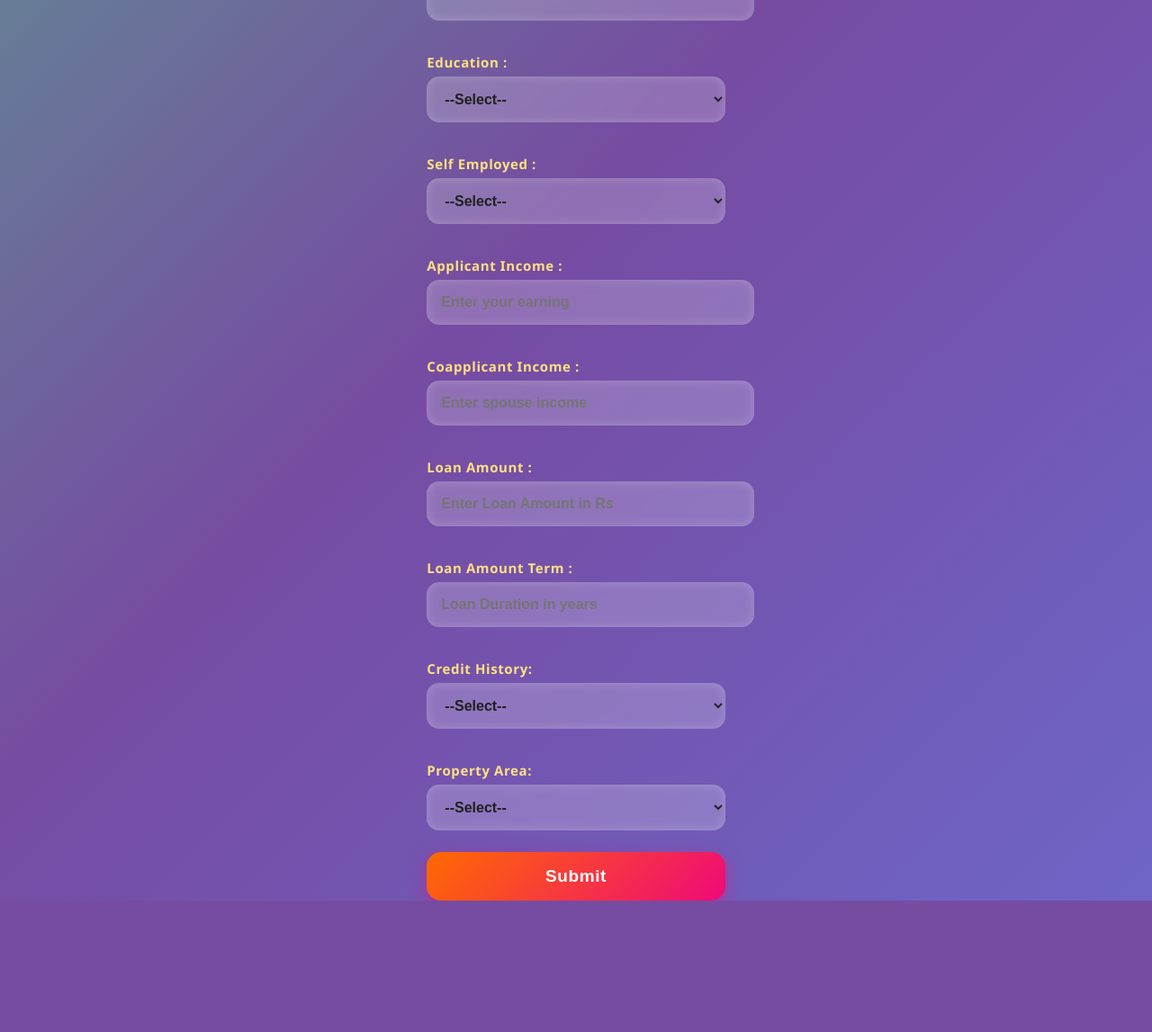
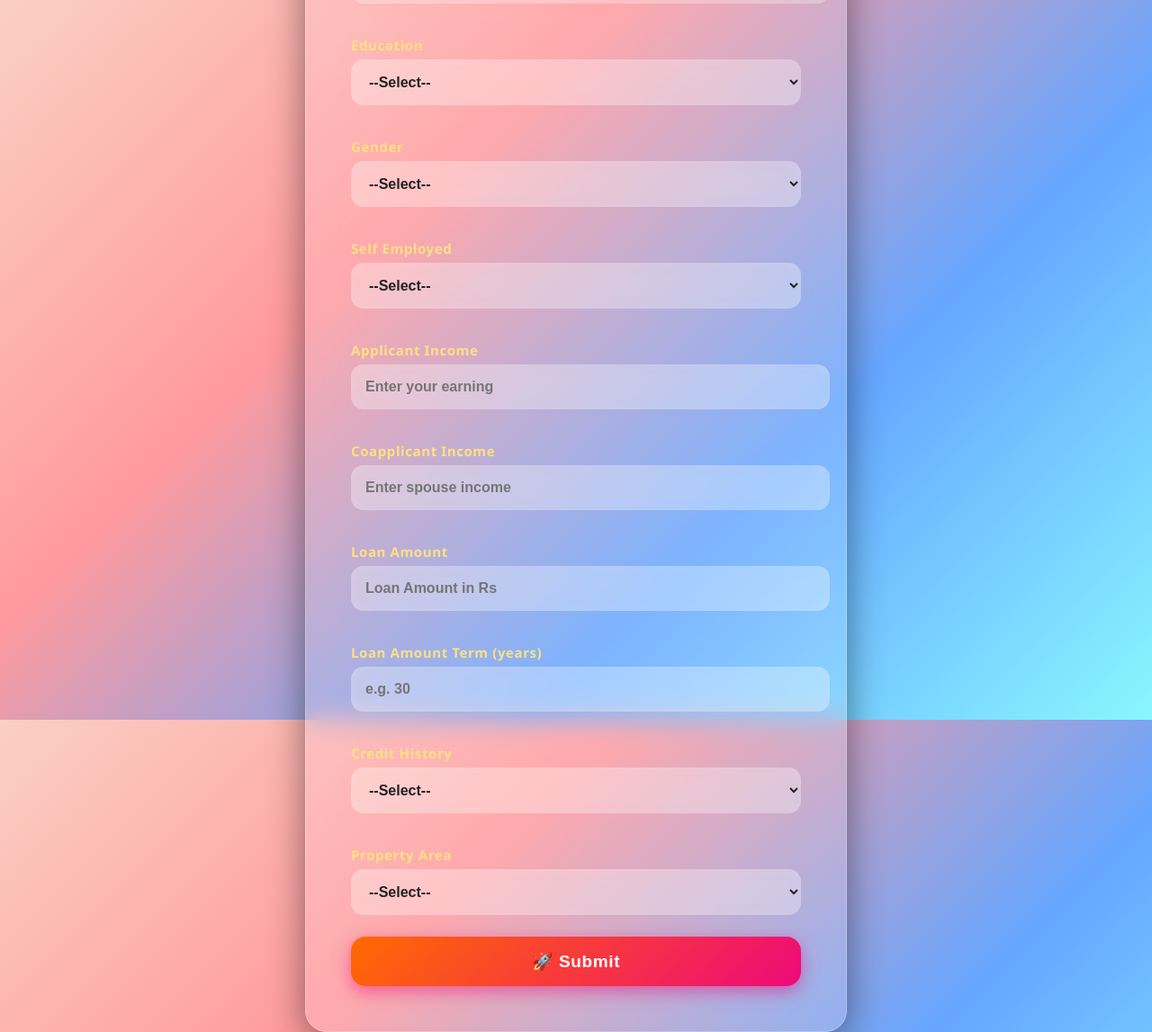
Before and after one commit to bristi2005/Loan-approval-classifier-1st-project-, a Flask app: page /predict in a window 1280 px wide. Shown: the whole page at 90% size. Before the commit the page ends 1001 px from the top, so only its background shows below. Run offline with Flask 3, Linux system fonts and the light colour scheme.

Commit message:
13.09.25
hi

```diff
--- a/static/style.css
+++ b/static/style.css
@@ -1,9 +1,8 @@
-/* Background with animated gradient */
+/* Background static gradient */
 body {
     font-family: "Segoe UI", Tahoma, Geneva, Verdana, sans-serif;
     background: linear-gradient(-45deg, #89f7fe, #66a6ff, #ff9a9e, #fad0c4);
-    background-size: 400% 400%;
-    animation: gradientBG 10s ease infinite;
+    background-size: cover;
     display: flex;
     justify-content: center;
     align-items: center;
@@ -17,10 +16,9 @@ body {
     padding: 50px;
     border-radius: 24px;
     box-shadow: 0 10px 40px rgba(0, 0, 0, 0.45);
-    width: 500px;  /* wider */
+    width: 500px;
     backdrop-filter: blur(15px);
     border: 1px solid rgba(255, 255, 255, 0.25);
-    animation: fadeIn 0.8s ease-in-out;
     transition: transform 0.3s ease, box-shadow 0.3s ease;
 }
 
@@ -33,7 +31,7 @@ body {
 h2 {
     text-align: center;
     margin-bottom: 30px;
-    color: #ffeb3b; /* bright yellow for contrast */
+    color: #ffeb3b;
     font-size: 32px;
     font-weight: bold;
     letter-spacing: 1.8px;
@@ -47,7 +45,7 @@ label {
     display: block;
     margin: 12px 0 6px;
     font-weight: 600;
-    color: #ffe082; /* warm gold */
+    color: #ffe082;
     font-size: 15px;
     letter-spacing: 0.6px;
 }
@@ -61,7 +59,7 @@ input[type="text"], input[type="number"], select {
     border-radius: 14px;
     font-size: 16px;
     background: rgba(255, 255, 255, 0.2);
-    color: #212121; /* dark text for readability */
+    color: #212121;
     font-weight: bold;
     backdrop-filter: blur(6px);
     transition: all 0.3s ease;
@@ -92,22 +90,6 @@ button, input[type="submit"] {
     box-shadow: 0 6px 18px rgba(238, 9, 121, 0.5);
 }
 
-/* Button shine effect */
-button::after, input[type="submit"]::after {
-    content: "";
-    position: absolute;
-    top: 0;
-    left: -120%;
-    width: 100%;
-    height: 100%;
-    background: linear-gradient(120deg, rgba(255,255,255,0.6), transparent);
-    transition: all 0.6s ease;
-}
-
-button:hover::after, input[type="submit"]:hover::after {
-    left: 120%;
-}
-
 button:hover, input[type="submit"]:hover {
     background: linear-gradient(135deg, #43e97b, #38f9d7);
     transform: scale(1.08);
@@ -124,21 +106,9 @@ button:hover, input[type="submit"]:hover {
     opacity: 0.9;
 }
 
-/* Animations */
-@keyframes fadeIn {
-    from { opacity: 0; transform: translateY(20px); }
-    to { opacity: 1; transform: translateY(0); }
-}
-
-@keyframes gradientBG {
-    0% { background-position: 0% 50%; }
-    50% { background-position: 100% 50%; }
-    100% { background-position: 0% 50%; }
-}
-
 /* Nav */
 #nav {
-    height: 90px; /* a little taller */
+    height: 90px;
     width: 100%;
     background: linear-gradient(135deg, #000428, #004e92);
     display: flex;
@@ -156,8 +126,8 @@ button:hover, input[type="submit"]:hover {
     display: flex;
     align-items: center;
     justify-content: center;
-    height: 55px;  /* taller */
-    width: 200px;  /* wider */
+    height: 55px;
+    width: 200px;
     background: linear-gradient(135deg, #ff512f, #dd2476);
     border: none;
     border-radius: 30px;
@@ -182,21 +152,7 @@ button:hover, input[type="submit"]:hover {
     transform: scale(0.95);
 }
 
-
-/* Background with smooth animated gradient */
-body {
-    margin: 0;
-    height: 100vh;
-    display: flex;
-    justify-content: center;
-    align-items: center;
-    font-family: "Segoe UI", Tahoma, Geneva, Verdana, sans-serif;
-    background: linear-gradient(-45deg, #667eea, #764ba2, #43e97b, #38f9d7);
-    background-size: 400% 400%;
-    animation: gradientBG 12s ease infinite;
-}
-
-/* Result container with glassmorphism */
+/* Result container */
 #result {
     background: rgba(255, 255, 255, 0.12);
     padding: 60px 80px;
@@ -205,7 +161,6 @@ body {
     border: 1px solid rgba(255, 255, 255, 0.3);
     text-align: center;
     box-shadow: 0 10px 35px rgba(0, 0, 0, 0.5);
-    animation: fadeIn 1s ease-in-out;
     max-width: 600px;
     width: 90%;
 }
@@ -220,7 +175,7 @@ body {
     text-shadow: 0 4px 12px rgba(0,0,0,0.4);
 }
 
-/* Result message (Approved / Rejected) */
+/* Result message */
 #result_message {
     font-size: 28px;
     font-weight: 600;
@@ -233,32 +188,19 @@ body {
 }
 
 /* Loan approved */
-#result_message:contains("approved") {
+.approved {
     background: linear-gradient(135deg, #43e97b, #38f9d7);
     color: #fff;
     box-shadow: 0px 6px 20px rgba(56, 249, 215, 0.5);
 }
 
 /* Loan rejected */
-#result_message:contains("rejected") {
+.rejected {
     background: linear-gradient(135deg, #ff6a6a, #ff9a9e);
     color: #fff;
     box-shadow: 0px 6px 20px rgba(255, 106, 106, 0.5);
 }
 
-/* Hover effect */
 #result_message:hover {
     transform: scale(1.08);
 }
-
-/* Animations */
-@keyframes fadeIn {
-    from { opacity: 0; transform: translateY(20px); }
-    to { opacity: 1; transform: translateY(0); }
-}
-
-@keyframes gradientBG {
-    0% { background-position: 0% 50%; }
-    50% { background-position: 100% 50%; }
-    100% { background-position: 0% 50%; }
-}
--- a/templates/model.html
+++ b/templates/model.html
@@ -5,77 +5,76 @@
     <meta name="viewport" content="width=device-width, initial-scale=1.0">
     <title>Loan Prediction Form</title>
     <link rel="stylesheet" href="{{ url_for('static', filename='style.css') }}">
-    <script src="{{ url_for('static', filename='script.js') }}"></script>
 
 </head>
 <body>
-    <div>
+    <section class="form-section">
+        <div class="form-container">
+            <h1>💳 Loan Prediction Form</h1>
+            <p>Please fill out the details below to check your loan eligibility.</p>
 
-            <br>
-                <label for="Married">Marital Status : </label>
-        <select name="Married" id="Married" required>
+            <form action="/output" method="post">
+                <label for="Marital_status">Marital Status</label>
+                <select name="Marital_status" id="Marital_status" required>
                     <option value="">--Select--</option>
                     <option value="Yes">Yes</option>
                     <option value="No">No</option>
                 </select>
 
-            <br>
+                <label for="dependents">Number of Dependents</label>
+                <input type="text" id="dependents" name="Dependents" placeholder="e.g. 2">
 
-            <label for="dependents">How many people are dependent on you?</label>
-            <input type="text" id="dependents" name="Dependents">
-            <br>
-
-            <label for="Education">Education :</label>
-            <select name="Education" id="Education">
+                <label for="Education">Education</label>
+                <select name="Education" id="Education" required>
                     <option value="">--Select--</option>
                     <option value="Graduate">Graduate</option>
                     <option value="Not Graduate">Not Graduate</option>
                 </select>
-            <br>
 
-            <label for="Self_Employed">Self Employed :</label>
-            <select name="Self_Employed" id="Self_Employed">
+                <label for="Gender">Gender</label>
+                <select name="Gender" id="Gender" required>
+                    <option value="">--Select--</option>
+                    <option value="Male">Male</option>
+                    <option value="Female">Female</option>
+                </select>
+
+                <label for="Self_Employed">Self Employed</label>
+                <select name="Self_Employed" id="Self_Employed" required>
                     <option value="">--Select--</option>
                     <option value="Yes">Yes</option>
                     <option value="No">No</option>
                 </select>
-            <br>
 
-            <label for="ApplicantIncome">Applicant Income :</label>
+                <label for="ApplicantIncome">Applicant Income</label>
                 <input type="text" id="ApplicantIncome" name="ApplicantIncome" placeholder="Enter your earning">
-            <br>
 
-            <label for="CoapplicantIncome">Coapplicant Income :</label>
+                <label for="CoapplicantIncome">Coapplicant Income</label>
                 <input type="text" id="CoapplicantIncome" name="CoapplicantIncome" placeholder="Enter spouse income">
-            <br>
 
-            <label for="LoanAmount">Loan Amount :</label>
-            <input type="text" id="LoanAmount" name="LoanAmount" placeholder="Enter Loan Amount in Rs">
-            <br>
+                <label for="LoanAmount">Loan Amount</label>
+                <input type="text" id="LoanAmount" name="LoanAmount" placeholder="Loan Amount in Rs">
 
-            <label for="Loan_Amount_Term">Loan Amount Term :</label>
-            <input type="text" id="Loan_Amount_Term" name="Loan_Amount_Term" placeholder="Loan Duration in years">
-            <br>
+                <label for="Loan_Amount_Term">Loan Amount Term (years)</label>
+                <input type="text" id="Loan_Amount_Term" name="Loan_Amount_Term" placeholder="e.g. 30">
 
-            <label for="Credit_History">Credit History:</label>
-            <select id="Credit_History" name="Credit_History">
+                <label for="Credit_History">Credit History</label>
+                <select id="Credit_History" name="Credit_History" required>
                     <option value="">--Select--</option>
                     <option value="1">Good (Has credit history)</option>
                     <option value="0">Bad / No credit history</option>
                 </select>
-            <br>
 
-            <label for="Property_Area">Property Area:</label>
-            <select id="Property_Area" name="Property_Area">
+                <label for="Property_Area">Property Area</label>
+                <select id="Property_Area" name="Property_Area" required>
                     <option value="">--Select--</option>
                     <option value="Urban">Urban</option>
                     <option value="Semiurban">Semiurban</option>
                     <option value="Rural">Rural</option>
                 </select>
-            <br>
 
-            <button type="submit">Submit</button>
+                <button type="submit" class="btn">🚀 Submit</button>
             </form>
         </div>
+    </section>
 </body>
 </html>
```
Lines whose indentation alone changed are shown as unchanged.
